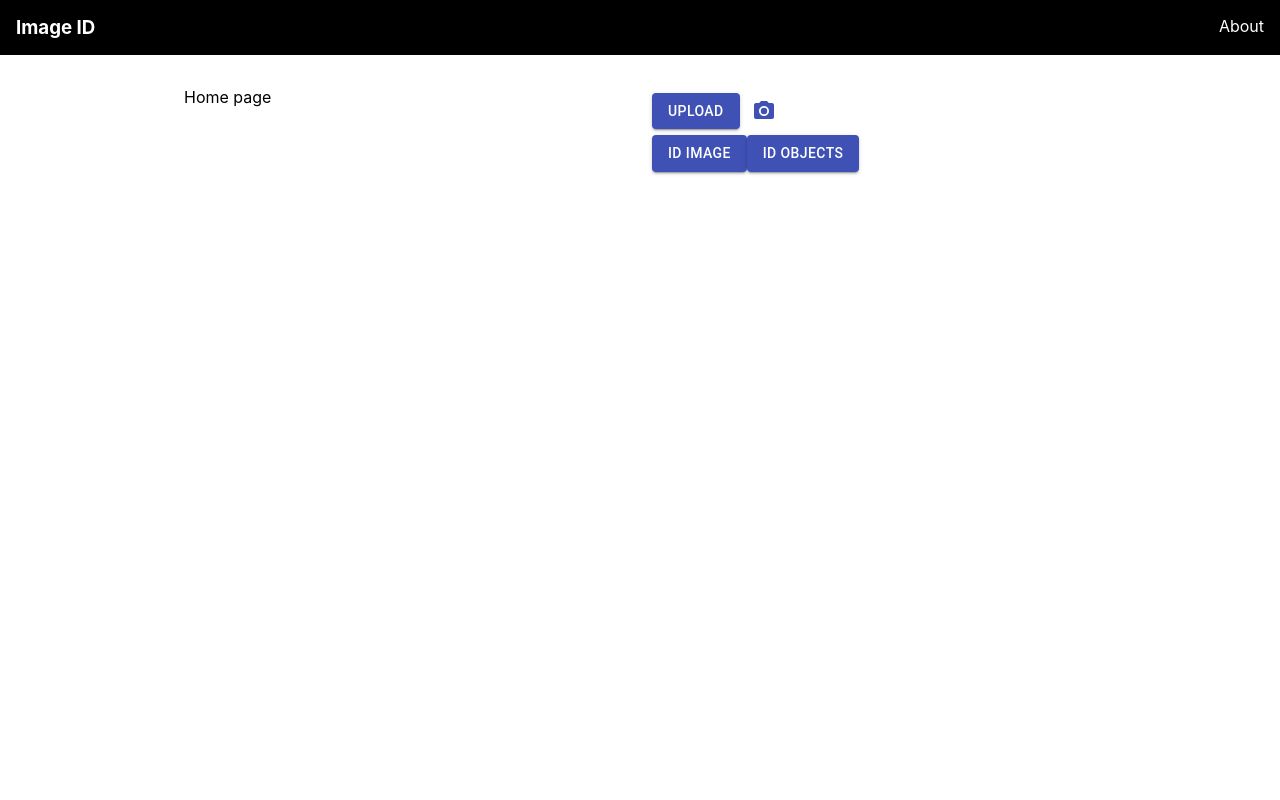
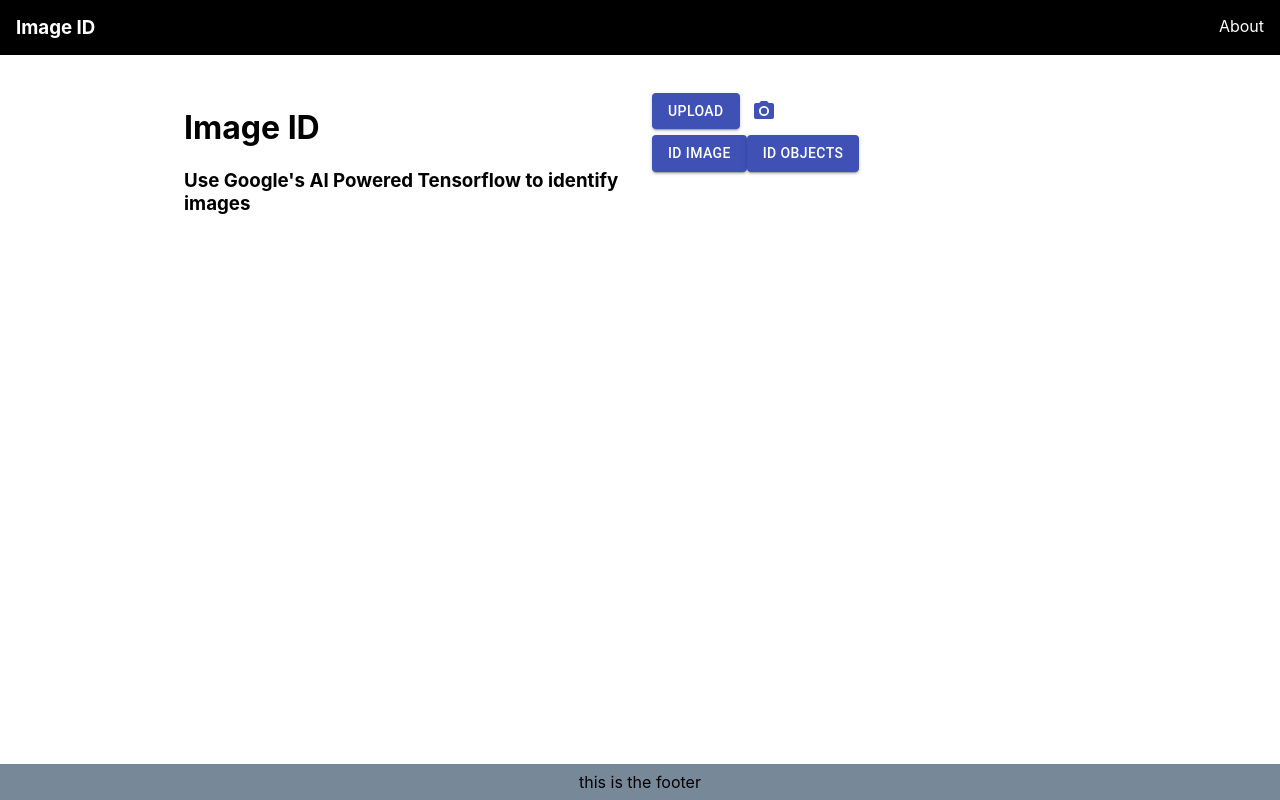
Before and after one commit to jameslholcombe/image-id, a Gatsby site: page / in a window 1280 px wide. Built offline with nearby package versions, Linux system fonts and the light colour scheme; Gatsby itself is replaced by a stand-in of ours.

Commit message:
Formatting coming along

```diff
--- a/src/components/ContentContainer.js
+++ b/src/components/ContentContainer.js
@@ -23,6 +23,7 @@ export default function ContentContainer({ children }) {
         </header>
       </Container>
       <Container maxWidth="md">{children}</Container>
+      <div className="footer">this is the footer</div>
     </>
   );
 }
--- a/src/pages/index.js
+++ b/src/pages/index.js
@@ -65,11 +65,12 @@ export default function Home() {
       <ContentContainer>
         <Grid container spacing={3}>
           <Grid item xs={6}>
-            <div>Home page</div>
+            <h1>Image ID</h1>
+            <h3>Use Google's AI Powered Tensorflow to identify images</h3>
           </Grid>
           <Grid item xs={6}>
             <div>
-              {preview && <img src={preview} id="test" alt="ID this" />}
+              {preview && <img className="image-preview" src={preview} id="test" alt="ID this" />}
             </div>
             <div>
               <UploadButton onSelectFile={onSelectFile} />
--- a/src/styles/global.css
+++ b/src/styles/global.css
@@ -32,3 +32,18 @@ a:-webkit-any-link {
     display: inline;
     padding-left: 1rem;
 }
+
+.footer {
+    background-color: lightslategray;
+    bottom: 0;
+    left: 0;
+    padding: 0.5rem 0 0.5rem 0;
+    position: fixed;
+    text-align: center;
+    width: 100%;
+}
+
+.image-preview {
+    max-width: 250px;
+    max-height: 250px;
+}
```
